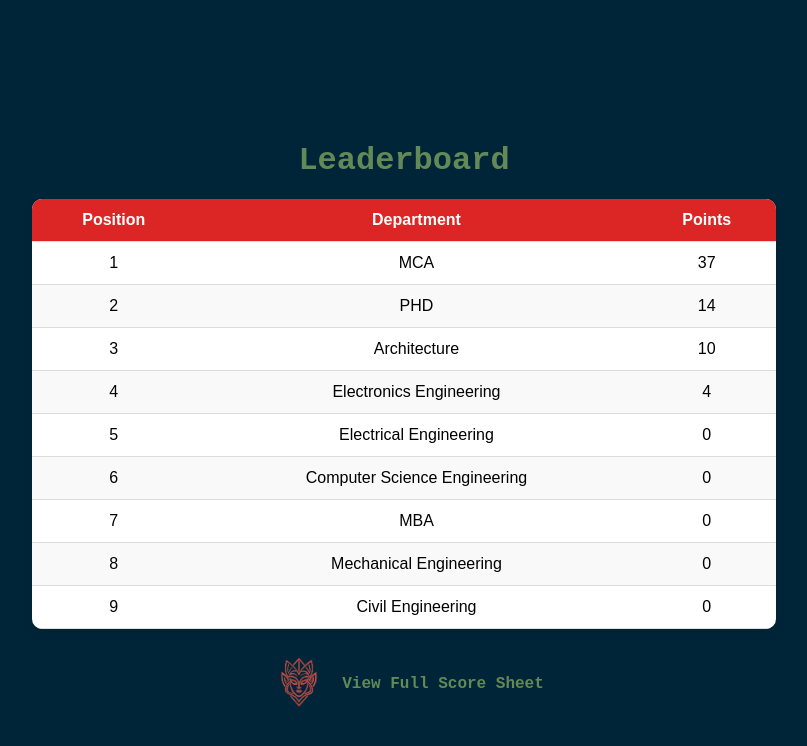
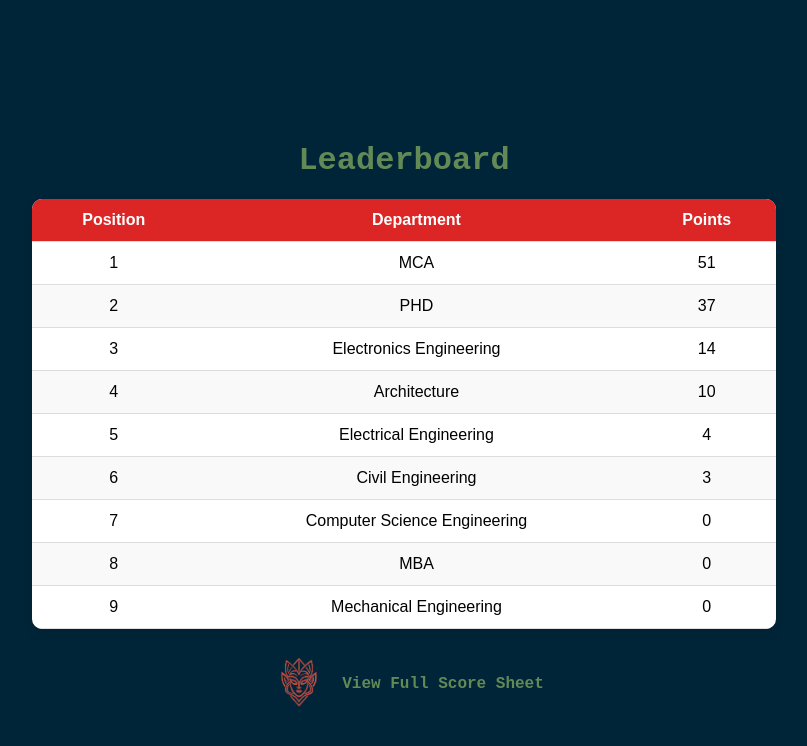
Before and after one commit to krishna-priyakm/tharangam-25-, a React (Create React App) app in the folder frontend/: page /score in a window 1280 px wide. Shown: the top 746 px of the page, without its empty margins (236-1043 px from the left). Built offline with nearby package versions, Linux system fonts and the light colour scheme; a web font is replaced by a local one.

Commit message:
Updated score board

```diff
--- a/frontend/src/Score.js
+++ b/frontend/src/Score.js
@@ -3,15 +3,15 @@ import "./score.css"; // Import CSS file
 
 const Score = () => {
   const scores = [
-    { position: 1, department: "MCA", points: 37 },
-    { position: 2, department: "PHD", points: 14 },
-    { position: 3, department: "Architecture", points: 10 },
-    { position: 4, department: "Electronics Engineering", points: 4 },
-    { position: 5, department: "Electrical Engineering", points: 0 },
-    { position: 6, department: "Computer Science Engineering", points: 0 },
-    { position: 7, department: "MBA", points: 0 },
-    { position: 8, department: "Mechanical Engineering", points: 0 },
-    { position: 9, department: "Civil Engineering", points: 0 },
+    { position: 1, department: "MCA", points: 51 },
+    { position: 2, department: "PHD", points: 37 },
+    { position: 3, department: "Electronics Engineering", points: 14 },
+    { position: 4, department: "Architecture", points: 10 },
+    { position: 5, department: "Electrical Engineering", points: 4 },
+    { position: 6, department: "Civil Engineering", points: 3 },
+    { position: 7, department: "Computer Science Engineering", points: 0 },
+    { position: 8, department: "MBA", points: 0 },
+    { position: 9, department: "Mechanical Engineering", points: 0 },
   ];
 
   return (
```
